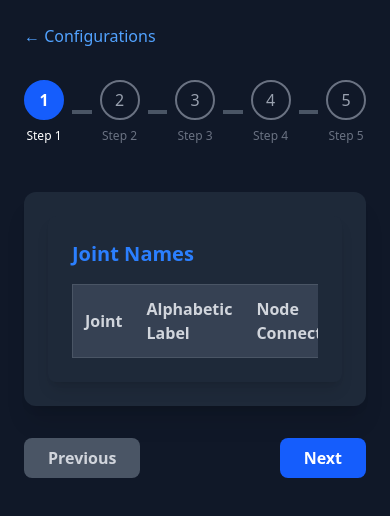
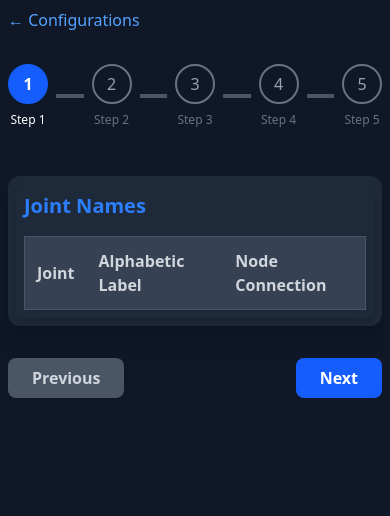
Before and after one commit to Quojo-Steve/Engineering-App, a React (Vite) app: page /input-tables in a window 390 px wide. Shown: the top 516 px of the page. Built offline with nearby package versions, Linux system fonts and the light colour scheme.

Commit message:
small changes

```diff
--- a/src/Pages/InputTables.jsx
+++ b/src/Pages/InputTables.jsx
@@ -276,7 +276,7 @@ const InputTables = () => {
     };
 
     return (
-      <div className="bg-gray-800 p-6 rounded-lg shadow-lg">
+      <div className="bg-gray-800 p-2 md:p-2 rounded-lg shadow-lg">
         <h3 className="text-xl font-semibold text-blue-500 mb-4">Joint Names</h3>
         <div className="overflow-x-auto">
           <table className="w-full text-left border border-gray-600">
@@ -349,7 +349,7 @@ const InputTables = () => {
     };
 
     return (
-      <div className="bg-gray-800 p-6 rounded-lg shadow-lg">
+      <div className="bg-gray-800 p-2 md:p-6 rounded-lg shadow-lg">
         <h3 className="text-xl font-semibold text-blue-500 mb-4">Support Types</h3>
         <div className="overflow-x-auto">
           <table className="w-full text-left border border-gray-600">
@@ -398,7 +398,7 @@ const InputTables = () => {
   };
 
   const renderMomentForm = () => (
-    <div className="bg-gray-800 p-6 rounded-lg shadow-lg">
+    <div className="bg-gray-800 p-2 md:p-6 rounded-lg shadow-lg">
       <h3 className="text-xl font-semibold text-blue-500 mb-4">
         Moment of Inertia
       </h3>
@@ -434,7 +434,7 @@ const InputTables = () => {
   );
 
   const renderSpanForm = () => (
-    <div className="bg-gray-800 p-6 rounded-lg shadow-lg">
+    <div className="bg-gray-800 p-2 md:p-6 rounded-lg shadow-lg">
       <h3 className="text-xl font-semibold text-blue-500 mb-4">
         Length of Span
       </h3>
@@ -470,7 +470,7 @@ const InputTables = () => {
   );
 
   const renderLoadForm = () => (
-    <div className="bg-gray-800 p-6 rounded-lg shadow-lg">
+    <div className="bg-gray-800 p-2 md:p-6 rounded-lg shadow-lg">
     <h3 className="text-xl font-semibold text-blue-500 mb-4">Loads on Spans</h3>
     <div className="overflow-x-auto">
       <table className="w-full text-left border border-gray-600">
@@ -531,7 +531,7 @@ const InputTables = () => {
   );
 
 return (
-  <div className="min-h-screen bg-gray-900 text-white p-6">
+  <div className="min-h-screen bg-gray-900 text-white p-2 md:p-6">
     <div className="max-w-4xl mx-auto">
       <Link to="/configuration" className="text-blue-400 hover:underline">
         &larr; Configurations
@@ -572,7 +572,7 @@ return (
       </div>
 
       {/* Form Content */}
-      <div className="bg-gray-800 p-6 rounded-xl shadow-xl transition-all duration-300">
+      <div className="bg-gray-800 p-2 md:p-6 rounded-xl shadow-xl transition-all duration-300">
         {step === 1 && renderJointForm()}
         {step === 2 && renderSupportForm()}
         {step === 3 && renderMomentForm()}
```
